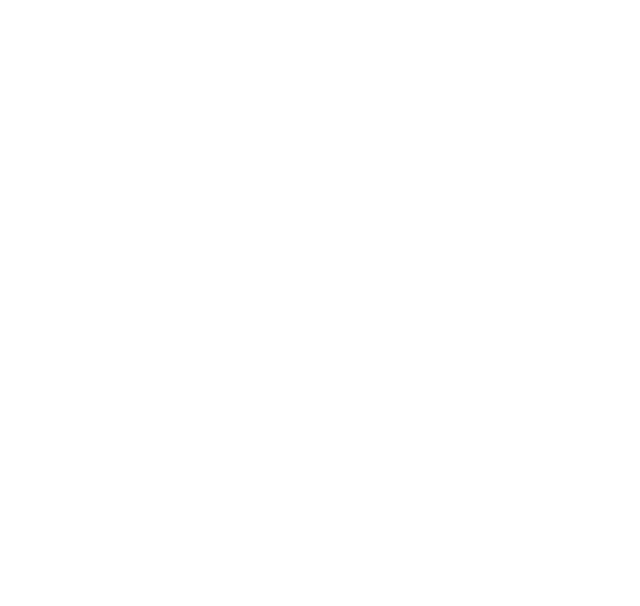
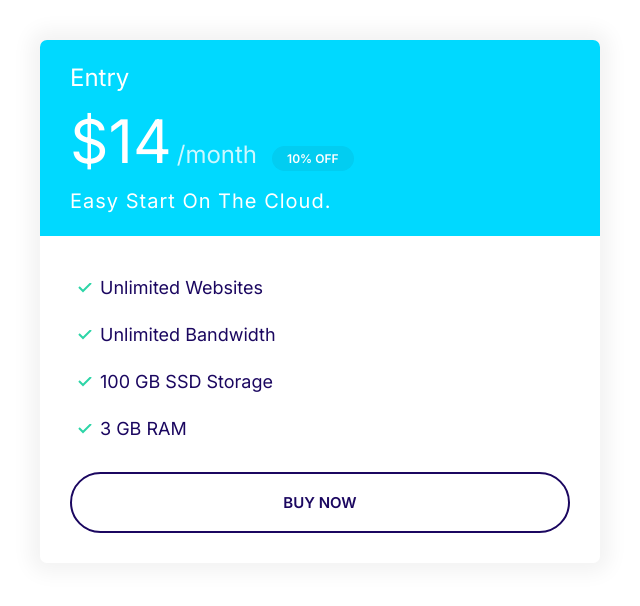
Before and after one commit to AliShabani1994/Alish_Portfolio, a plain HTML site: page index.html in a window 1280 px wide. Shown: the whole page, without its empty margins (0-640 px from the left). Drawn offline with Linux system fonts and the light colour scheme.

Commit message:
create plan component and fix list component.

```diff
--- a/css/styles.css
+++ b/css/styles.css
@@ -120,6 +120,7 @@ a {
 
 .badge--small {
   font-size: 1.6rem;
+  padding: 0.5rem 1.5rem;
 }
 
 @media screen and (min-width: 1024px) {
@@ -296,4 +297,51 @@ a {
   color: #fff;
 }
 
+.card--secondary .badge--secondary {
+  background: #02cdf1;
+}
+
 /* --------------------------------Plans-------------------------------- */
+
+.plan__name {
+  color: #fff;
+  margin: 0;
+  font-weight: 500;
+  font-size: 2.4rem;
+}
+
+.plan__price {
+  font-size: 6rem;
+}
+
+.plan__billing-cycle {
+  font-size: 2.4rem;
+  font-weight: 300;
+  opacity: 0.8;
+  margin-right: 1rem;
+}
+
+.plan__description {
+  font-size: 2rem;
+  font-weight: 300;
+  letter-spacing: 1px;
+  display: block;
+}
+
+.plan .list__item {
+  margin-bottom: 2rem;
+}
+
+@media screen and (min-width: 71024px) {
+  .plan__name {
+    font-size: 1.4rem;
+  }
+
+  .plan__price {
+    font-size: 5rem;
+  }
+
+  .plan__billing-cycle {
+    font-size: 1.6rem;
+  }
+}
--- a/index.html
+++ b/index.html
@@ -14,5 +14,28 @@
     <link rel="stylesheet" href="./css/normalize.css" />
     <link rel="stylesheet" href="./css/styles.css" />
   </head>
-  <body></body>
+  <body>
+    <div style="width: 50%; padding: 4rem">
+      <div class="plan">
+        <div class="card card--secondary">
+          <header class="card__header">
+            <h3 class="plan__name">Entry</h3>
+            <span class="plan__price">$14</span>
+            <span class="plan__billing-cycle">/month</span>
+            <span class="badge badge--secondary badge--small">10% OFF</span>
+            <span class="plan__description">Easy Start On The Cloud.</span>
+          </header>
+          <div class="card__body">
+            <ul class="list list--tick">
+              <li class="list__item">Unlimited Websites</li>
+              <li class="list__item">Unlimited Bandwidth</li>
+              <li class="list__item">100 GB SSD Storage</li>
+              <li class="list__item">3 GB RAM</li>
+            </ul>
+            <button class="btn btn--outline btn--block">Buy now</button>
+          </div>
+        </div>
+      </div>
+    </div>
+  </body>
 </html>
```
Also changed, not shown: components/lists.html (+3 -3 lines), components/plan.html (added, +22 -0 lines).
